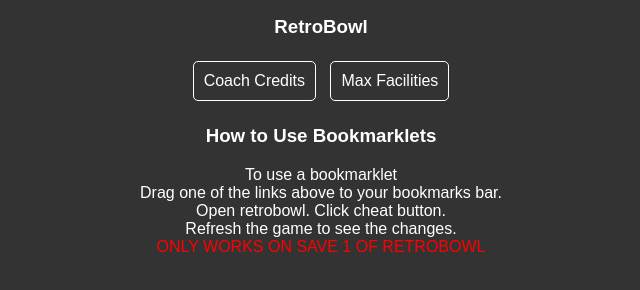
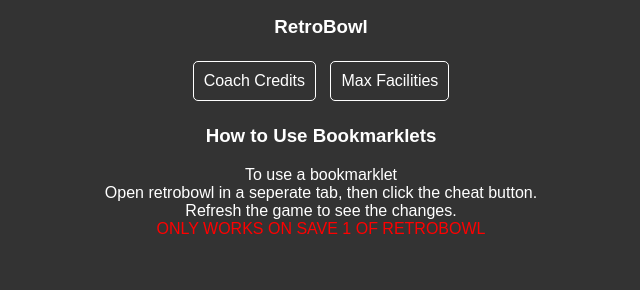
Before and after one commit to Prollhouse2/retrobowl-cheats, a plain HTML site: page index.html in a window 1280 px wide. Shown: the part 80-370 px from the top of the page, without its empty margins (319-959 px from the left). Drawn offline with Linux system fonts and the light colour scheme.

Commit message:
Update index.html
fixed my bad english

```diff
--- a/index.html
+++ b/index.html
@@ -54,8 +54,7 @@
                 <H3 style="text-align: center; color: white;">How to Use Bookmarklets</H3>
                 <ul style="list-style-type: none; padding: 0; text-align: center;">
                     <li>To use a  bookmarklet</li>
-                    <li>Drag one of the links above to your bookmarks bar.</li>
-                    <li>Open retrobowl. Click cheat button.</li>
+                    <li>Open retrobowl in a seperate tab, then click the cheat button.</li>
                     <li>Refresh the game to see the changes.</li>
                     <li style="color: red;">ONLY WORKS ON SAVE 1 OF RETROBOWL</li>
                 </ul>
```
